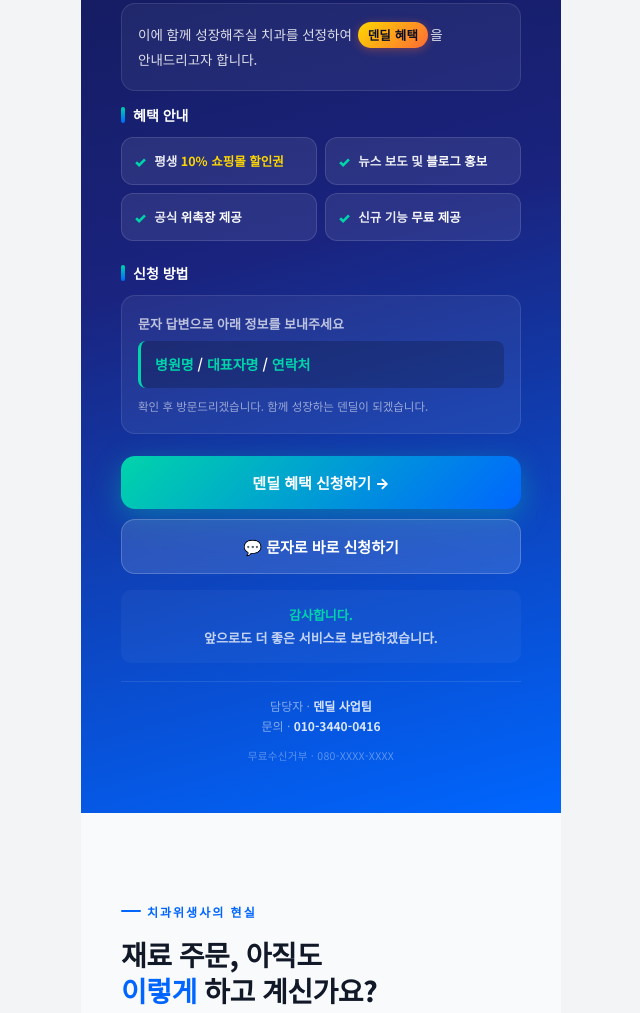
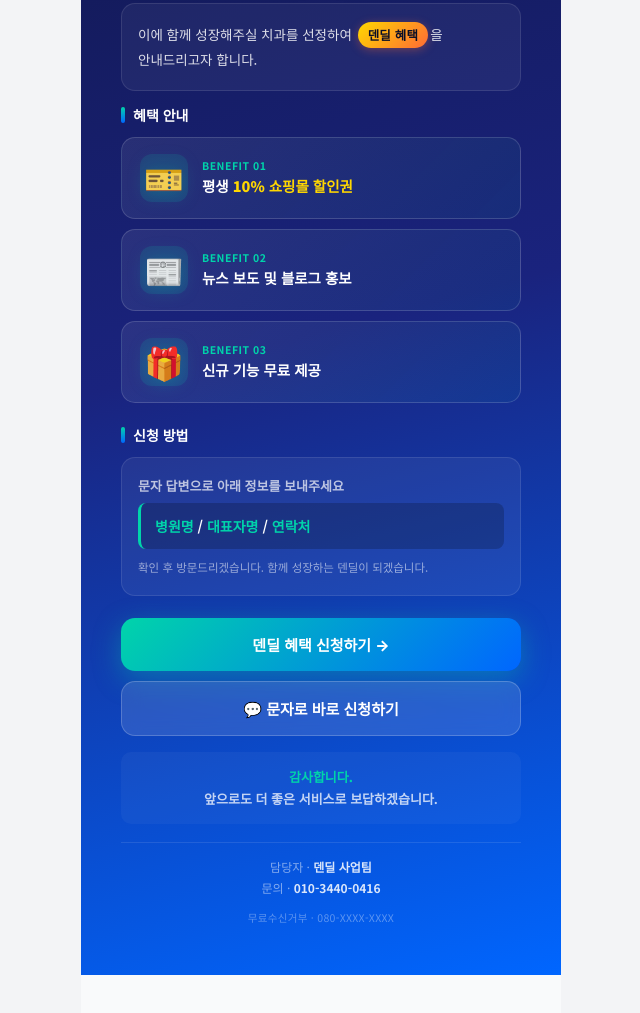
Before and after one commit to kswmiso0691/dendeal-promo, a plain HTML site: page 덴딜쇼핑몰 실장님용 .html in a window 1280 px wide. Shown: the part 1720-2733 px from the top of the page, without its empty margins (319-959 px from the left). Drawn offline with Linux system fonts and the light colour scheme; a web font is replaced by a local one.

Commit message:
혜택 안내 섹션 디자인 변경
- 4개 → 3개 (공식 위촉장 제거)
- 2열 그리드 → 1열 세로 나열
- 이모지 추가 (🎫 할인권 / 📰 홍보 / 🎁 무료 제공)
- BENEFIT 01/02/03 라벨 + 카드형 디자인

Co-Authored-By: Claude Opus 4.7 (1M context) <noreply@anthropic.com>

```diff
--- a/덴딜쇼핑몰 실장님용 .html
+++ b/덴딜쇼핑몰 실장님용 .html
@@ -826,29 +826,67 @@ body {
 }
 
 .notice-benefits {
-  display: grid;
-  grid-template-columns: 1fr 1fr;
-  gap: 8px;
+  display: flex;
+  flex-direction: column;
+  gap: 10px;
 }
 .notice-benefit {
-  background: rgba(255,255,255,0.08);
-  border: 1px solid rgba(255,255,255,0.12);
-  border-radius: 12px;
-  padding: 14px 12px;
-  display: flex;
-  align-items: flex-start;
-  gap: 8px;
-  font-size: 12.5px;
-  color: rgba(255,255,255,0.9);
+  background: linear-gradient(135deg, rgba(255,255,255,0.08), rgba(0,212,170,0.06));
+  border: 1px solid rgba(255,255,255,0.15);
+  border-radius: 14px;
+  padding: 16px 18px;
+  display: flex;
+  align-items: center;
+  gap: 14px;
+  font-size: 14px;
+  color: rgba(255,255,255,0.95);
   font-weight: 600;
   line-height: 1.4;
-}
-.notice-benefit-check {
+  transition: all 0.2s;
+}
+.notice-benefit:hover {
+  border-color: rgba(0,212,170,0.35);
+  transform: translateX(2px);
+}
+.notice-benefit-emoji {
+  font-size: 32px;
+  flex-shrink: 0;
+  width: 48px;
+  height: 48px;
+  display: flex;
+  align-items: center;
+  justify-content: center;
+  background: rgba(0,212,170,0.12);
+  border-radius: 12px;
+  filter: drop-shadow(0 2px 8px rgba(0,212,170,0.25));
+}
+.notice-benefit-text {
+  flex: 1;
+}
+.notice-benefit-label {
+  font-size: 10.5px;
+  font-weight: 700;
   color: #00D4AA;
+  letter-spacing: 0.5px;
+  margin-bottom: 2px;
+  text-transform: uppercase;
+}
+.notice-benefit-title {
+  font-size: 14.5px;
+  font-weight: 700;
+  color: #fff;
+  line-height: 1.4;
+}
+.notice-benefit-title strong {
+  color: #FFD700;
   font-weight: 900;
-  font-size: 14px;
-  flex-shrink: 0;
-  line-height: 1.3;
+}
+
+@media (max-width: 360px) {
+  .notice-benefit { padding: 14px 14px; gap: 12px; }
+  .notice-benefit-emoji { font-size: 26px; width: 42px; height: 42px; }
+  .notice-benefit-title { font-size: 13px; }
+  .notice-benefit-label { font-size: 10px; }
 }
 
 .notice-target {
@@ -3190,20 +3228,25 @@ body {
         <div class="notice-block-title">혜택 안내</div>
         <div class="notice-benefits">
           <div class="notice-benefit">
-            <span class="notice-benefit-check">✓</span>
-            <span>평생 <strong style="color:#FFD700">10% 쇼핑몰 할인권</strong></span>
+            <div class="notice-benefit-emoji">🎫</div>
+            <div class="notice-benefit-text">
+              <div class="notice-benefit-label">BENEFIT 01</div>
+              <div class="notice-benefit-title">평생 <strong>10% 쇼핑몰 할인권</strong></div>
+            </div>
           </div>
           <div class="notice-benefit">
-            <span class="notice-benefit-check">✓</span>
-            <span>뉴스 보도 및 <strong style="color:#fff">블로그 홍보</strong></span>
+            <div class="notice-benefit-emoji">📰</div>
+            <div class="notice-benefit-text">
+              <div class="notice-benefit-label">BENEFIT 02</div>
+              <div class="notice-benefit-title">뉴스 보도 및 블로그 홍보</div>
+            </div>
           </div>
           <div class="notice-benefit">
-            <span class="notice-benefit-check">✓</span>
-            <span>공식 <strong style="color:#fff">위촉장 제공</strong></span>
-          </div>
-          <div class="notice-benefit">
-            <span class="notice-benefit-check">✓</span>
-            <span>신규 기능 <strong style="color:#fff">무료 제공</strong></span>
+            <div class="notice-benefit-emoji">🎁</div>
+            <div class="notice-benefit-text">
+              <div class="notice-benefit-label">BENEFIT 03</div>
+              <div class="notice-benefit-title">신규 기능 무료 제공</div>
+            </div>
           </div>
         </div>
       </div>
```
Also changed, not shown: 혜택신청.html (+15 -22 lines).
